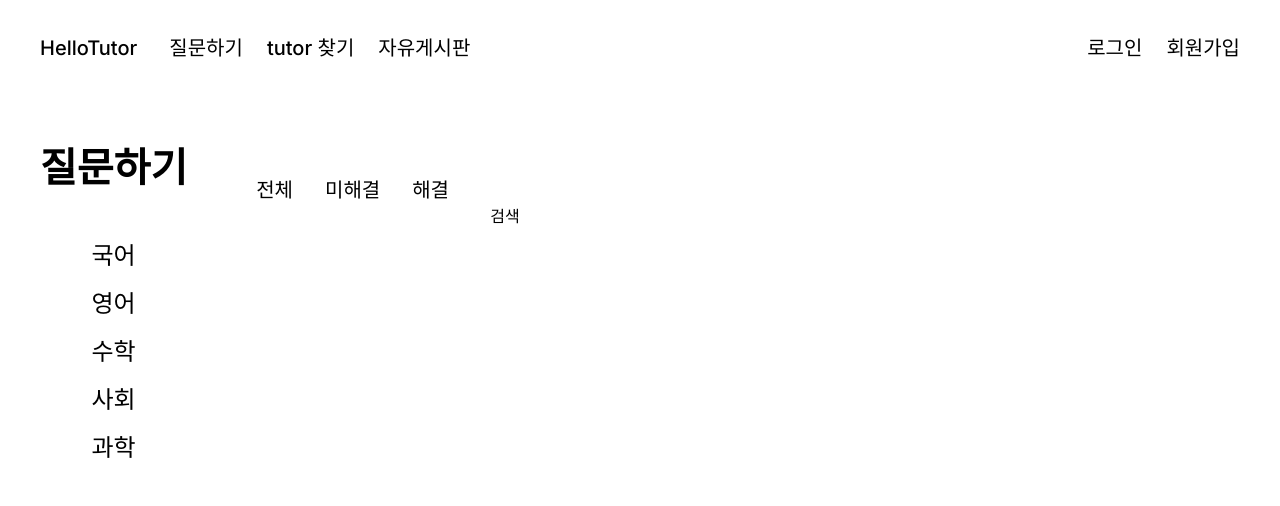
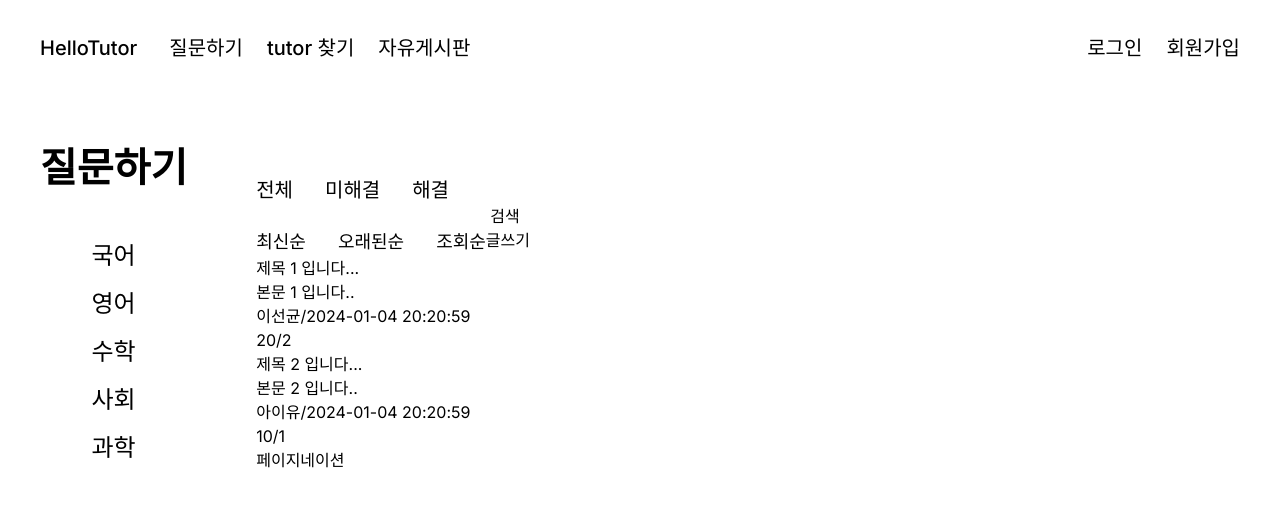
Before and after one commit to HelloTutor/HelloTutor-FE, a Next.js app: page /question in a window 1280 px wide. Shown: the top 506 px of the page. Built offline with nearby package versions, Linux system fonts and the light colour scheme.

Commit message:
feat: question page 구조 완성

```diff
--- a/src/app/question/page.tsx
+++ b/src/app/question/page.tsx
@@ -3,8 +3,9 @@
 import DashboardNavBar from '@/components/DashboardNavBar';
 import SearchForm from '@/components/SearchForm';
 import SubjectSideBar from '@/components/SubjectSideBar';
+import Link from 'next/link';
 
-const navItemMap = [
+const statusNavigationItems = [
   {
     navTitle: '전체',
     fontSize: 'text-xl',
@@ -29,6 +30,55 @@
   },
 ];
 
+const sortNavigationItems = [
+  {
+    navTitle: '최신순',
+    fontSize: 'text-lg',
+    navi() {
+      console.log('최신순');
+    },
+  },
+  {
+    navTitle: '오래된순',
+    fontSize: 'text-lg',
+
+    navi() {
+      console.log('오래된순');
+    },
+  },
+  {
+    navTitle: '조회순',
+    fontSize: 'text-lg',
+    navi() {
+      console.log('조회순');
+    },
+  },
+];
+
+/** 질문글 임시 리스트 */
+const questionList = [
+  {
+    id: 1,
+    status: false,
+    title: '제목 1 입니다...',
+    desc: '<p>본문 1 입니다..</p>',
+    name: '이선균',
+    time: '2024-01-04 20:20:59',
+    hits: 20,
+    numOfComments: 2,
+  },
+  {
+    id: 2,
+    status: true,
+    title: '제목 2 입니다...',
+    desc: '<p>본문 2 입니다..</p>',
+    name: '아이유',
+    time: '2024-01-04 20:20:59',
+    hits: 10,
+    numOfComments: 1,
+  },
+];
+
 export default function Question() {
   return (
     <div className='flex'>
@@ -37,8 +87,38 @@
 
       {/* content right */}
       <section className='flex flex-col ml-[69px] mt-20'>
-        <DashboardNavBar navItem={navItemMap} />
+        <DashboardNavBar navItem={statusNavigationItems} />
         <SearchForm />
+        <div className='flex'>
+          <DashboardNavBar navItem={sortNavigationItems} />
+          <Link href='/question/write-content'>
+            <span>글쓰기</span>
+          </Link>
+        </div>
+        <div>
+          <ul>
+            {questionList.map((post) => {
+              return (
+                <li key={post.id}>
+                  <div>
+                    <div>{post.status}</div>
+                    <p>{post.title}</p>
+                  </div>
+                  <div dangerouslySetInnerHTML={{ __html: post.desc }} />
+                  <div>
+                    <div>
+                      <span>{post.name}</span>/<span>{post.time}</span>
+                    </div>
+                    <div>
+                      <span>{post.hits}</span>/<span>{post.numOfComments}</span>
+                    </div>
+                  </div>
+                </li>
+              );
+            })}
+          </ul>
+          <div>페이지네이션</div>
+        </div>
       </section>
     </div>
   );
```
